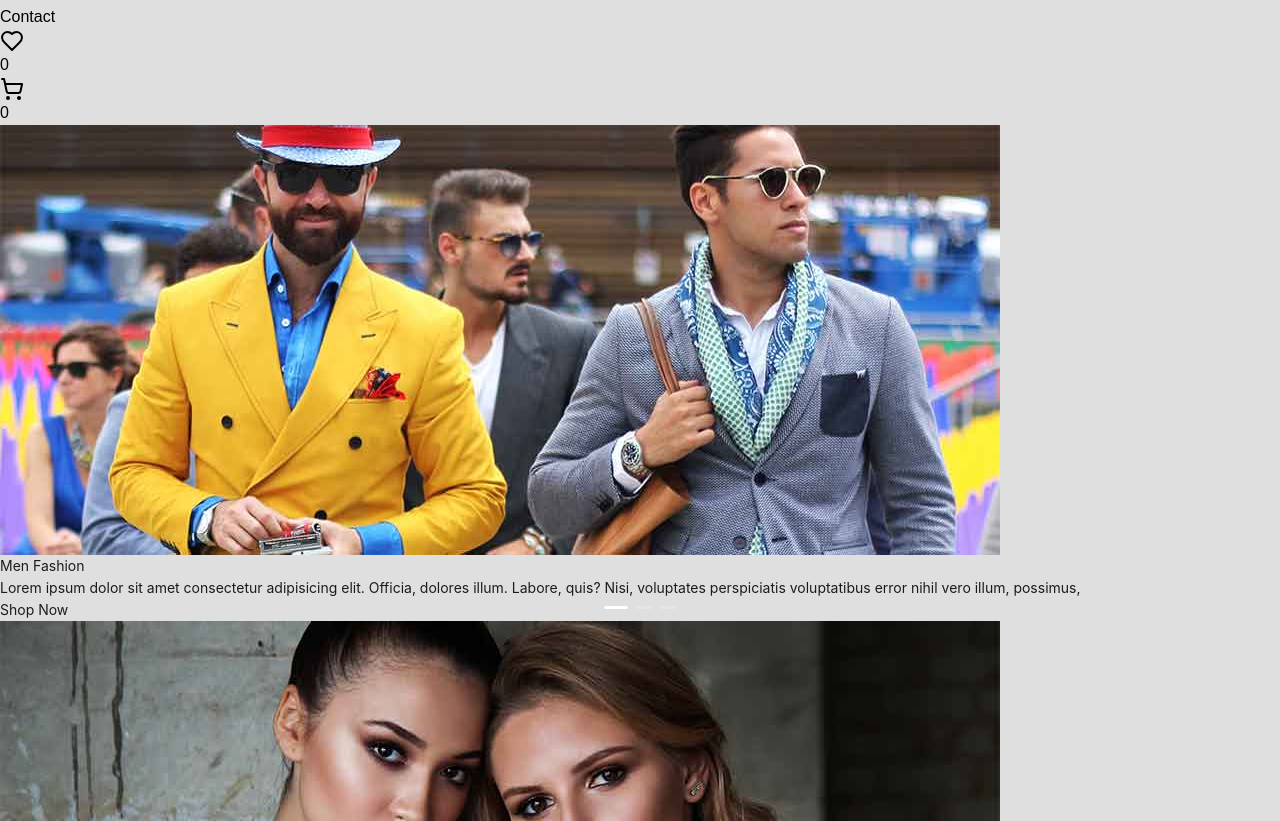
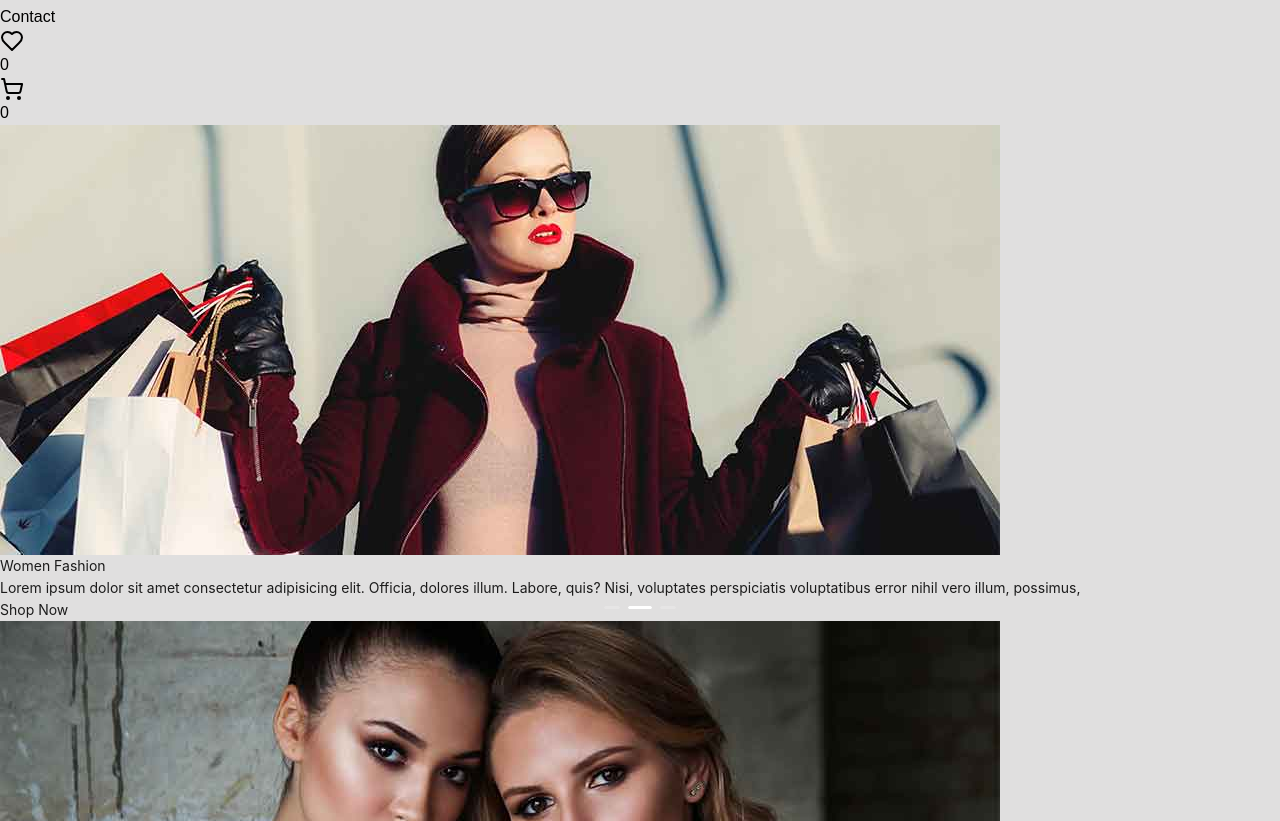
Before and after one commit to Sainkee/FakeStore, a React (Vite) app: page / in a window 1280 px wide. Shown: the part 646-1467 px from the top of the page. Built offline with nearby package versions, Linux system fonts and the light colour scheme.

Commit message:
carousel play added

```diff
--- a/src/components/carousel/CarouselComponent.jsx
+++ b/src/components/carousel/CarouselComponent.jsx
@@ -10,14 +10,14 @@ const CarouselComponent = () => {
     console.log(currentSlide);
   };
   return (
-    <Carousel afterChange={onChange}>
+    <Carousel afterChange={onChange} autoplay infinite={true}>
       {carouselImg.map((item, index) => {
         console.log(item.img);
         return (
           <div key={index} className="relative  ">
             <img
               src={item.img}
-              className="absolute top-0 left-0 w-full h-full object-cover "
+              className="absolute -z-10 top-0 left-0 object-cover h-full w-full "
               alt=""
             />
             <div className=" z-10  bg-black/30 relative py-24  text-white top-0 left-0 h-full  ">
```
Lines whose indentation alone changed are shown as unchanged.
